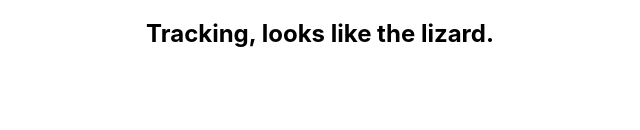
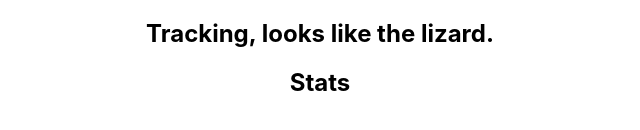
Before and after one commit to fatpav/code-br-, a React (Create React App) app in the folder code_br_client_side/: page / in a window 1280 px wide. Shown: the part 368-498 px from the top of the page, without its empty margins (320-960 px from the left). Built offline with nearby package versions, Linux system fonts and the light colour scheme.

Commit message:
all components

```diff
--- a/code_br_client_side/src/App.js
+++ b/code_br_client_side/src/App.js
@@ -7,6 +7,7 @@ import Activities from './components/Activities';
 import Mood from './components/Mood';
 import Sleep from './components/Sleep';
 import Tracker from './components/Tracker';
+import Stats from './components/Stats';
 
 function App() {
   return (
@@ -20,6 +21,7 @@ function App() {
       <Mood></Mood>
       <Sleep></Sleep>
       <Tracker></Tracker>
+      <Stats></Stats>
 
     </div>
   );
--- /dev/null
+++ b/code_br_client_side/src/components/Stats.js
@@ -0,0 +1,7 @@
+const Stats = () => {
+    return (
+        <h2>Stats</h2>
+    )
+}
+
+export default Stats;
```
Also changed, not shown: 1 other file (tests, documents, lock files or other folders).
